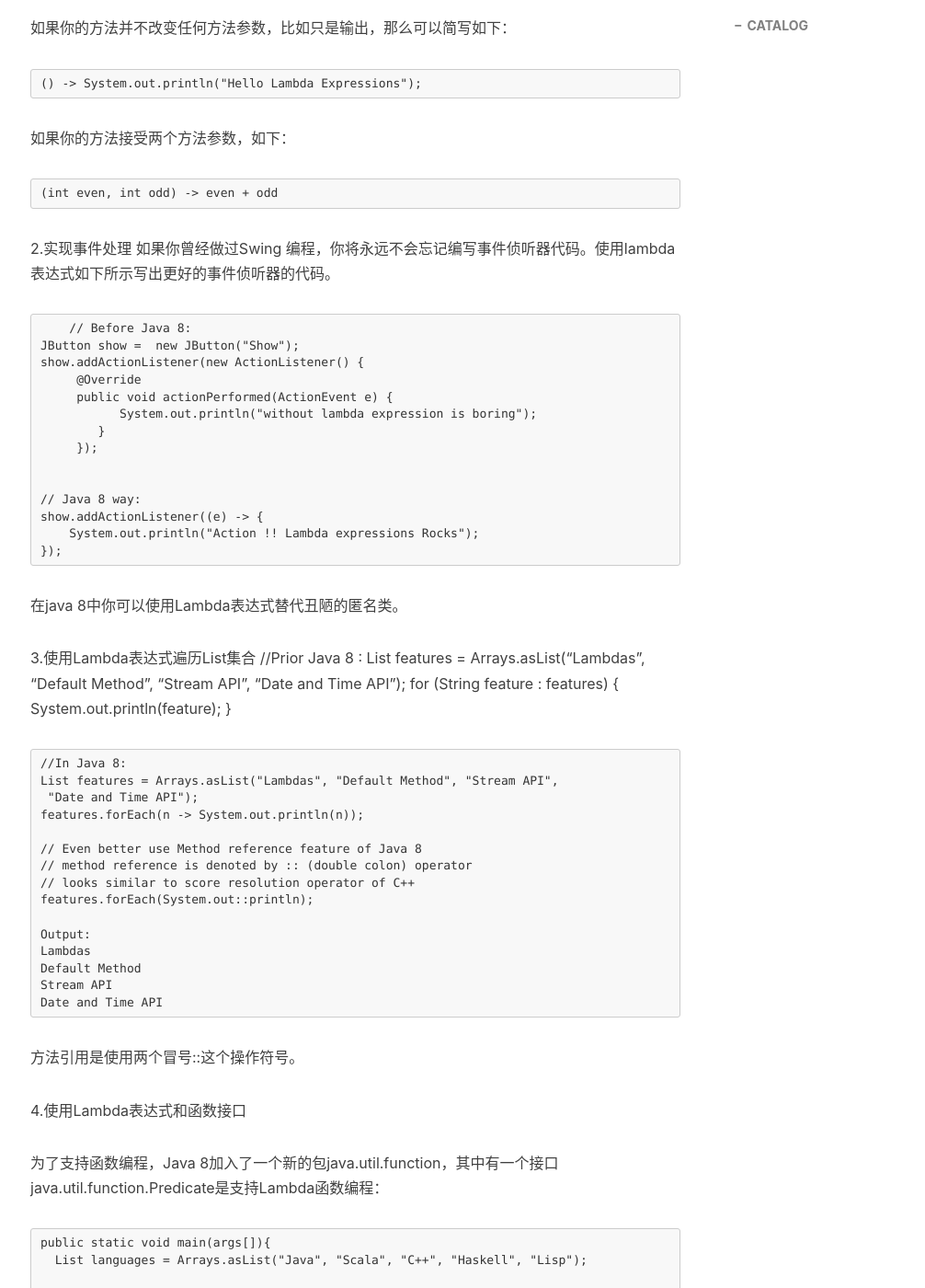
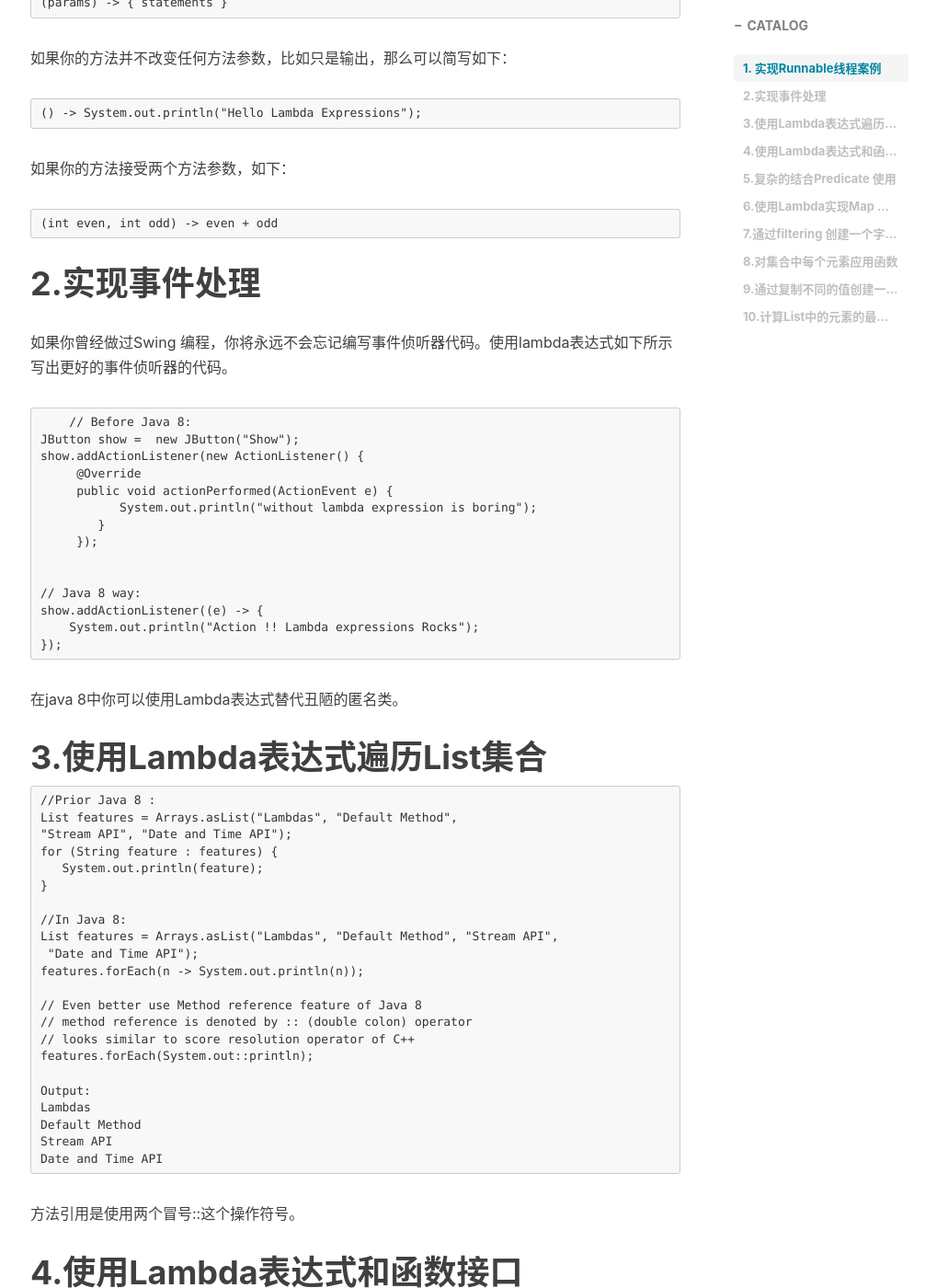
Before and after one commit to shengwenming/shengwenming.github.io, a Jekyll site: the page built from _posts/2017-10-25-JAVA8 Lambda表达式使用示例.md, in a window 1280 px wide and 1400 px high, scrolled down 1049 px. Shown: the whole window at 92% size, without its empty margins (232-1238 px from the left). Built offline with Jekyll 4.4.1, drawn with Linux system fonts in a browser that asks for light colours; nearby versions of some CDN libraries; comment, search, counter and statistics services are not loaded; some of the changed text lies outside the part shown.

Commit message:
Update 2017-10-25-JAVA8 Lambda表达式使用示例.md

```diff
--- a/_posts/2017-10-25-JAVA8 Lambda表达式使用示例.md
+++ b/_posts/2017-10-25-JAVA8 Lambda表达式使用示例.md
@@ -13,7 +13,7 @@ tags:
 ---
 
 
-1. 实现Runnable线程案例
+# 1. 实现Runnable线程案例
 
 使用() -> {} 替代匿名类：
 
@@ -49,7 +49,7 @@ tags:
 
     (int even, int odd) -> even + odd
 
-2.实现事件处理
+# 2.实现事件处理
 如果你曾经做过Swing 编程，你将永远不会忘记编写事件侦听器代码。使用lambda表达式如下所示写出更好的事件侦听器的代码。
 
         // Before Java 8:
@@ -69,7 +69,7 @@ tags:
 
 在java 8中你可以使用Lambda表达式替代丑陋的匿名类。
 
-3.使用Lambda表达式遍历List集合
+# 3.使用Lambda表达式遍历List集合
     //Prior Java 8 :
     List features = Arrays.asList("Lambdas", "Default Method",
     "Stream API", "Date and Time API");
@@ -95,7 +95,7 @@ tags:
 
 方法引用是使用两个冒号::这个操作符号。
 
-4.使用Lambda表达式和函数接口
+# 4.使用Lambda表达式和函数接口
 
 为了支持函数编程，Java 8加入了一个新的包java.util.function，其中有一个接口java.util.function.Predicate是支持Lambda函数编程：
 
@@ -152,7 +152,7 @@ tags:
      }
 你能看到来自Stream API 的filter方法能够接受 Predicate参数, 能够允许测试多个条件。
 
-5.复杂的结合Predicate 使用
+# 5.复杂的结合Predicate 使用
 java.util.function.Predicate提供and(), or() 和 xor()可以进行逻辑操作，比如为了得到一串字符串中以"J"开头的4个长度：
 
     // We can even combine Predicate using and(), or() And xor() logical functions
@@ -167,7 +167,7 @@ java.util.function.Predicate提供and(), or() 和 xor()可以进行逻辑操作
                 'J' and four letter long is : " + n));
 其中startsWithJ.and(fourLetterLong)是使用了AND逻辑操作。
 
-6.使用Lambda实现Map 和 Reduce
+# 6.使用Lambda实现Map 和 Reduce
 
 最流行的函数编程概念是map，它允许你改变你的对象，在这个案例中，我们将costBeforeTeax集合中每个元素改变了增加一定的数值，我们将Lambda表达式 x -> x*x传送map()方法，这将应用到stream中所有元素。然后我们使用 forEach() 打印出这个集合的元素.
 
@@ -219,7 +219,7 @@ reduce() 是将集合中所有值结合进一个，Reduce类似SQL语句中的su
     Total : 1680.0
     Total : 1680.0
 
-7.通过filtering 创建一个字符串String的集合
+# 7.通过filtering 创建一个字符串String的集合
 Filtering是对大型Collection操作的一个通用操作，Stream提供filter()方法，接受一个Predicate对象，意味着你能传送lambda表达式作为一个过滤逻辑进入这个方法：
 
     // Create a List with String more than 2 characters
@@ -231,7 +231,7 @@ Filtering是对大型Collection操作的一个通用操作，Stream提供filter(
     Output :
     Original List : [abc, , bcd, , defg, jk], filtered list : [abc, bcd, defg]
 
-8.对集合中每个元素应用函数
+# 8.对集合中每个元素应用函数
 我们经常需要对集合中元素运用一定的功能，如表中的每个元素乘以或除以一个值等等.
 
     // Convert String to Uppercase and join them using coma
@@ -245,7 +245,7 @@ Filtering是对大型Collection操作的一个通用操作，Stream提供filter(
     USA, JAPAN, FRANCE, GERMANY, ITALY, U.K., CANADA
 上面是将字符串转换为大写，然后使用逗号串起来。
 
-9.通过复制不同的值创建一个子列表
+# 9.通过复制不同的值创建一个子列表
 
 使用Stream的distinct()方法过滤集合中重复元素。
 
@@ -260,7 +260,7 @@ Filtering是对大型Collection操作的一个通用操作，Stream提供filter(
     Original List : [9, 10, 3, 4, 7, 3, 4],  Square Without
                                              duplicates : [81, 100, 9, 16, 49]
 
-10.计算List中的元素的最大值，最小值，总和及平均值
+# 10.计算List中的元素的最大值，最小值，总和及平均值
 
     //Get count, min, max, sum, and average for numbers
     List<Integer> primes = Arrays.asList(2, 3, 5, 7, 11, 13, 17, 19, 23, 29);
```
